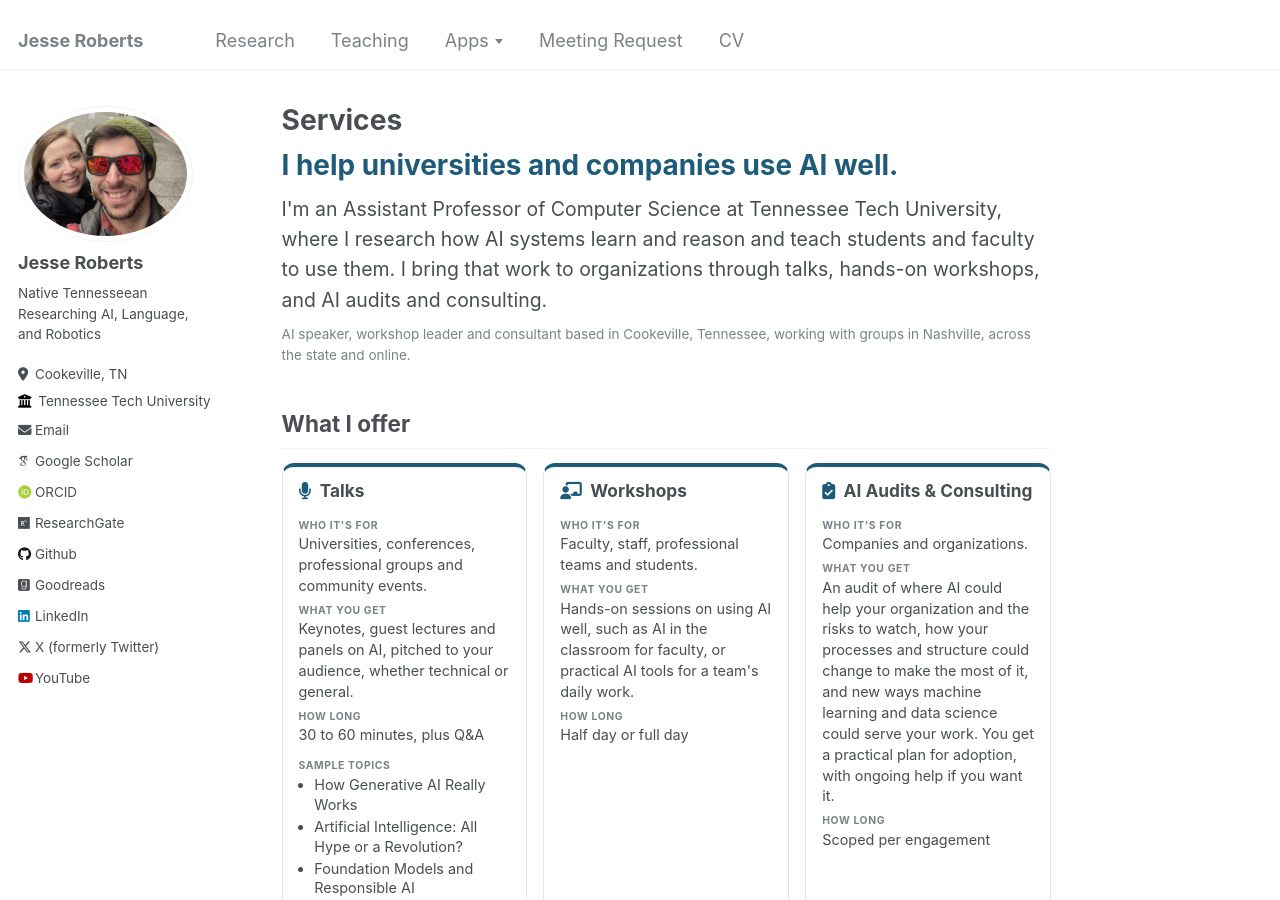
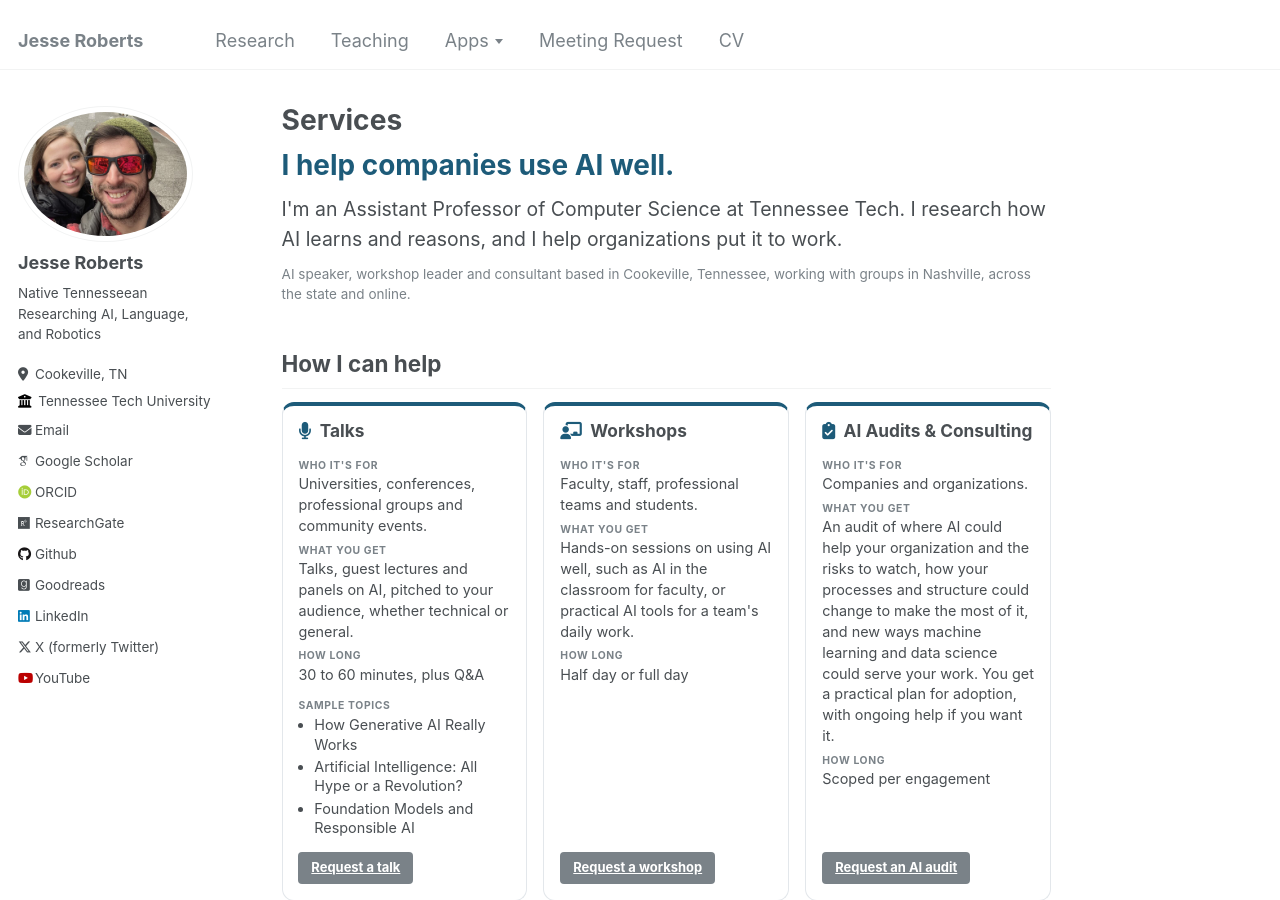
Before and after one commit to JesseTNRoberts/New-site-test, a Jekyll site: the page built from _pages/services.html, in a window 1280 px wide and 900 px high. Built offline with Jekyll 4.4.1, drawn with Linux system fonts in a browser that asks for light colours; some web fonts are replaced.

Commit message:
Services: shorter intro, humbler wording
Headline is now "I help companies use AI well." The intro is two short
sentences, the section heading is "How I can help", and Talks no longer
mentions keynotes (Jesse). The page stays hidden.

Co-Authored-By: Claude Opus 5.5 <noreply@anthropic.com>
Claude-Session: https://claude.ai/code/session_01BWpusBycuS7rDY9WRWLMsn

```diff
--- a/_data/services.yml
+++ b/_data/services.yml
@@ -4,23 +4,22 @@
 #
 # Each offering's `id` is the value the Request button preselects in the form.
 
-headline: "I help universities and companies use AI well."
+headline: "I help companies use AI well."
 
 intro: >-
-  I'm an Assistant Professor of Computer Science at Tennessee Tech University, where I research how
-  AI systems learn and reason and teach students and faculty to use them. I bring that work to
-  organizations through talks, hands-on workshops, and AI audits and consulting.
+  I'm an Assistant Professor of Computer Science at Tennessee Tech. I research how AI learns and
+  reasons, and I help organizations put it to work.
 
 offerings:
   - id: talk
     name: Talks
     single: Talk
     button: Request a talk
-    service: AI talks and keynotes
+    service: AI talks
     icon: fas fa-microphone
     for: "Universities, conferences, professional groups and community events."
     what: >-
-      Keynotes, guest lectures and panels on AI, pitched to your audience, whether technical or general.
+      Talks, guest lectures and panels on AI, pitched to your audience, whether technical or general.
     length: "30 to 60 minutes, plus Q&amp;A"
     topics_label: "Sample topics"
     topics:
--- a/_pages/services.html
+++ b/_pages/services.html
@@ -29,7 +29,7 @@ description: "Book AI speaker and consultant Jesse Roberts of Tennessee Tech for
   {% endif %}
 </header>
 
-<h2 id="offerings">What I offer</h2>
+<h2 id="offerings">How I can help</h2>
 <div class="ww-offers">
   {% for o in w.offerings %}
   <section class="ww-offer" aria-labelledby="ww-{{ o.id }}">
```
